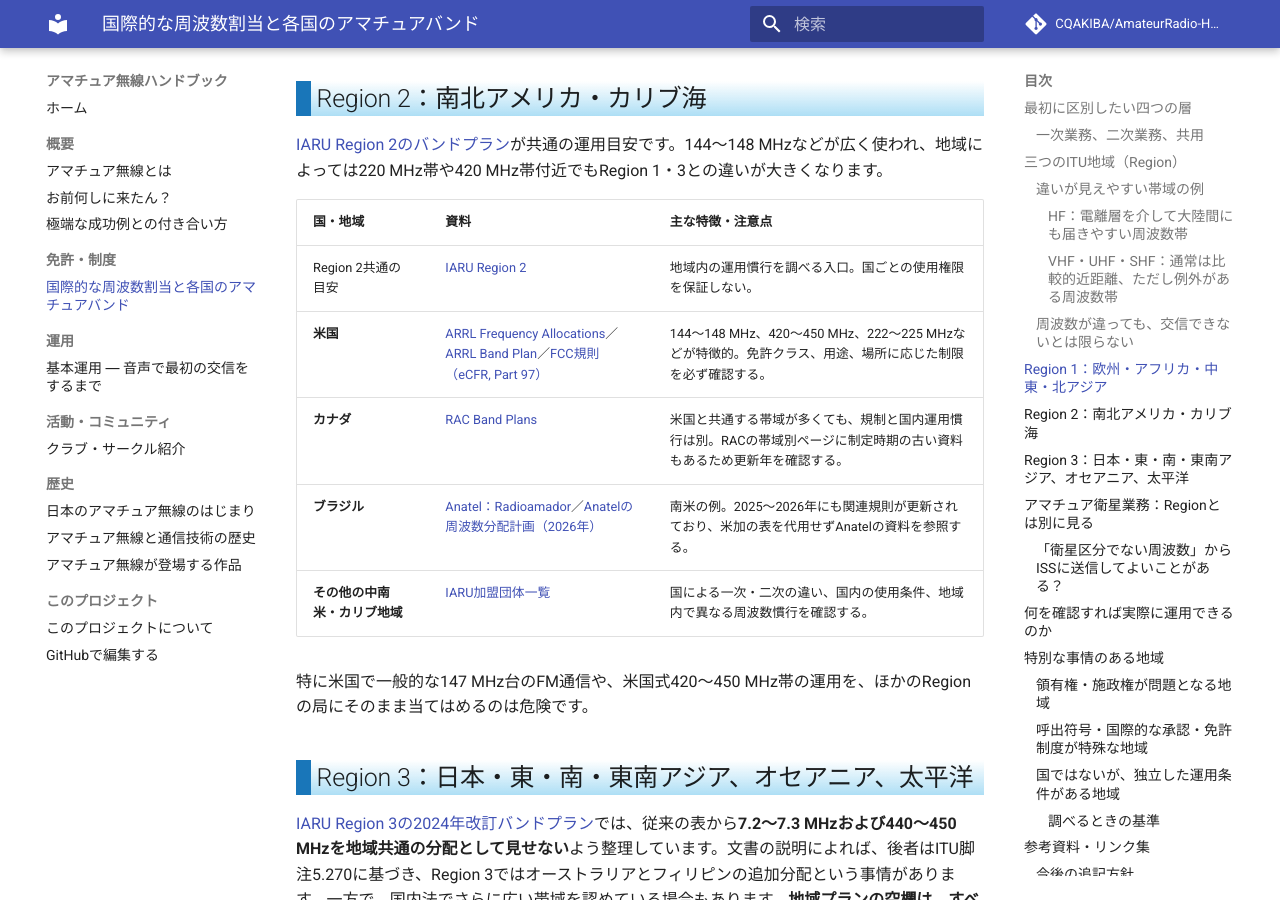
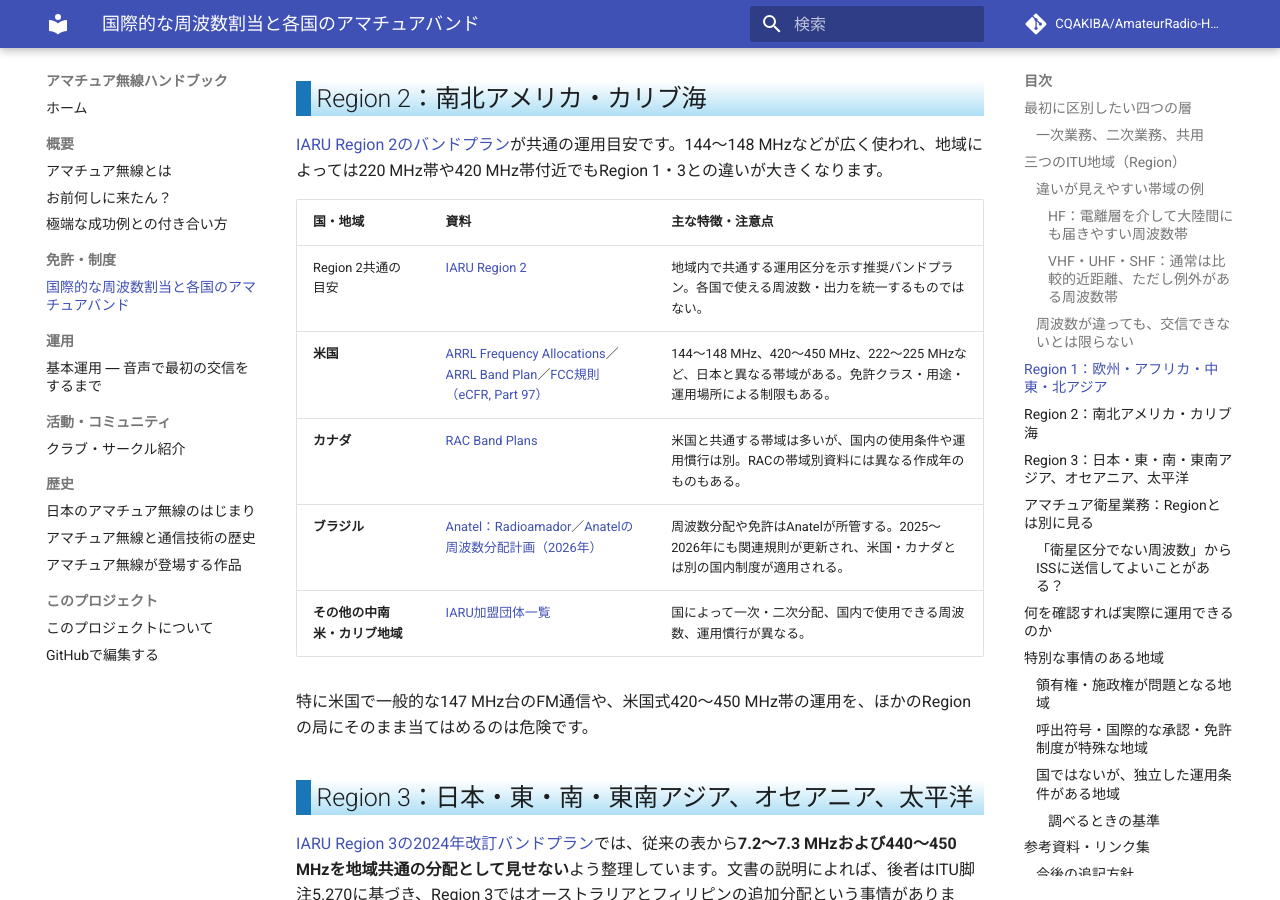
Before and after one commit to CQAKIBA/AmateurRadio-Handbook, an MkDocs documentation site: the page built from docs/01_免許・制度/international-frequency-allocations.md, in a window 1280 px wide and 900 px high, scrolled down 4767 px. Built offline with MkDocs 1.6.1 and Material for MkDocs 9.7.7, drawn with Linux system fonts in a browser that asks for light colours; comment, search, counter and statistics services are not loaded.

Commit message:
docs: express Region 2 notes as usage facts

```diff
--- a/docs/01_免許・制度/international-frequency-allocations.md
+++ b/docs/01_免許・制度/international-frequency-allocations.md
@@ -103,11 +103,11 @@ VHF以上では通常、見通し・地形・アンテナ高の影響が大き
 
 | 国・地域 | 資料 | 主な特徴・注意点 |
 | --- | --- | --- |
-| Region 2共通の目安 | [IARU Region 2](https://www.iaru-r2.org/en/reference/band-plans/) | 地域内の運用慣行を調べる入口。国ごとの使用権限を保証しない。 |
-| **米国** | [ARRL Frequency Allocations](https://www.arrl.org/frequency-allocations)／[ARRL Band Plan](https://www.arrl.org/band-plan)／[FCC規則（eCFR, Part 97）](https://www.ecfr.gov/current/title-47/chapter-I/subchapter-D/part-97) | 144～148 MHz、420～450 MHz、222～225 MHzなどが特徴的。免許クラス、用途、場所に応じた制限を必ず確認する。 |
-| **カナダ** | [RAC Band Plans](https://www.rac.ca/operating/bandplans/) | 米国と共通する帯域が多くても、規制と国内運用慣行は別。RACの帯域別ページに制定時期の古い資料もあるため更新年を確認する。 |
-| **ブラジル** | [Anatel：Radioamador](https://www.gov.br/anatel/pt-br/regulado/outorga/radioamador-e-radio-cidadao/radioamador)／[Anatelの周波数分配計画（2026年）](https://informacoes.anatel.gov.br/legislacao/resolucoes/2026/2157-resolucao-789) | 南米の例。2025～2026年にも関連規則が更新されており、米加の表を代用せずAnatelの資料を参照する。 |
-| **その他の中南米・カリブ地域** | [IARU加盟団体一覧](https://www.iaru.org/reference/member-societies/) | 国による一次・二次の違い、国内の使用条件、地域内で異なる周波数慣行を確認する。 |
+| Region 2共通の目安 | [IARU Region 2](https://www.iaru-r2.org/en/reference/band-plans/) | 地域内で共通する運用区分を示す推奨バンドプラン。各国で使える周波数・出力を統一するものではない。 |
+| **米国** | [ARRL Frequency Allocations](https://www.arrl.org/frequency-allocations)／[ARRL Band Plan](https://www.arrl.org/band-plan)／[FCC規則（eCFR, Part 97）](https://www.ecfr.gov/current/title-47/chapter-I/subchapter-D/part-97) | 144～148 MHz、420～450 MHz、222～225 MHzなど、日本と異なる帯域がある。免許クラス・用途・運用場所による制限もある。 |
+| **カナダ** | [RAC Band Plans](https://www.rac.ca/operating/bandplans/) | 米国と共通する帯域は多いが、国内の使用条件や運用慣行は別。RACの帯域別資料には異なる作成年のものもある。 |
+| **ブラジル** | [Anatel：Radioamador](https://www.gov.br/anatel/pt-br/regulado/outorga/radioamador-e-radio-cidadao/radioamador)／[Anatelの周波数分配計画（2026年）](https://informacoes.anatel.gov.br/legislacao/resolucoes/2026/2157-resolucao-789) | 周波数分配や免許はAnatelが所管する。2025～2026年にも関連規則が更新され、米国・カナダとは別の国内制度が適用される。 |
+| **その他の中南米・カリブ地域** | [IARU加盟団体一覧](https://www.iaru.org/reference/member-societies/) | 国によって一次・二次分配、国内で使用できる周波数、運用慣行が異なる。 |
 
 特に米国で一般的な147 MHz台のFM通信や、米国式420～450 MHz帯の運用を、ほかのRegionの局にそのまま当てはめるのは危険です。
 
```
